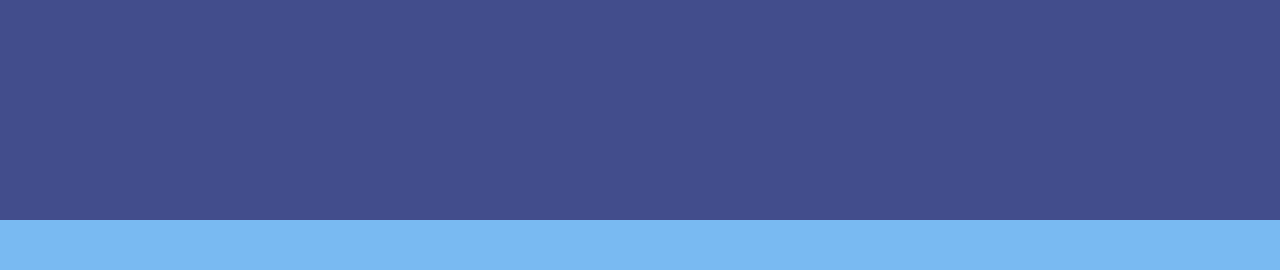
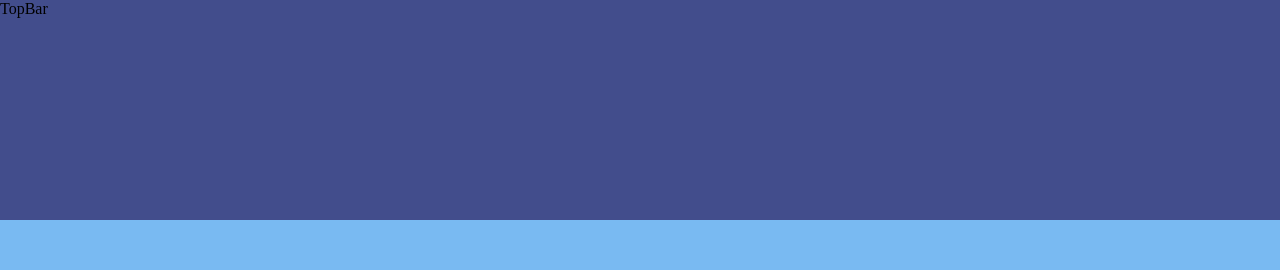
Before and after one commit to BenLirio/healthy-smile-mobile-wire, a React (Create React App) app: page / in a window 1280 px wide. Shown: the top 270 px of the page. Built offline with nearby package versions, Linux system fonts and the light colour scheme.

Commit message:
Change header, body, footer to containers

```diff
--- a/src/App.js
+++ b/src/App.js
@@ -1,8 +1,8 @@
 import React, { Component } from 'react'
 import classes from './App.module.css'
-import Header from './components/Header/Header'
-import Body from './components/Body/Body'
-import Footer from './components/Footer/Footer'
+import Header from './containers/Header/Header'
+import Body from './containers/Body/Body'
+import Footer from './containers/Footer/Footer'
 export default class App extends Component {
   render() {
     return (
--- a/src/components/Header/Header.js
+++ /dev/null
@@ -1,5 +0,0 @@
-import React from 'react'
-import classes from './Header.module.scss'
-export default function Header() {
-  return <div className={classes.Header}></div>
-}
--- /dev/null
+++ b/src/components/TopBar/TopBar.js
@@ -0,0 +1,10 @@
+import React from 'react'
+import classes from './TopBar.module.scss'
+
+export default function TopBar() {
+  return (
+    <div className={classes.TopBar}>
+      <div>TopBar</div>
+    </div>
+  )
+}
--- /dev/null
+++ b/src/components/TopBar/TopBar.module.scss
@@ -0,0 +1,2 @@
+.TopBar {
+}
--- /dev/null
+++ b/src/containers/Header/Header.js
@@ -0,0 +1,13 @@
+import React, { Component } from 'react'
+import classes from './Header.module.scss'
+import TopBar from '../../components/TopBar/TopBar'
+
+export default class Header extends Component {
+  render() {
+    return (
+      <div className={classes.Header}>
+        <TopBar />
+      </div>
+    )
+  }
+}
```
Also changed, not shown: src/containers/Body/Body.js (renamed from src/components/Body/Body.js), src/containers/Body/Body.module.scss (renamed from src/components/Body/Body.module.scss), src/containers/Footer/Footer.js (renamed from src/components/Footer/Footer.js), src/containers/Footer/Footer.module.scss (renamed from src/components/Footer/Footer.module.scss), src/containers/Header/Header.module.scss (renamed from src/components/Header/Header.module.scss).
